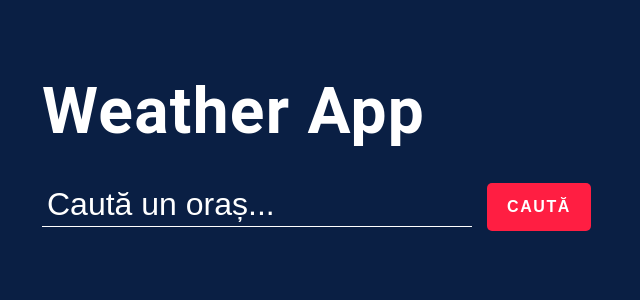
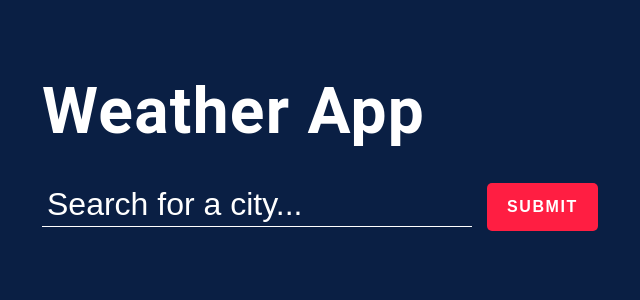
Before and after one commit to AgostonNikolett/weather-app, a React (Create React App) app: page / in a window 1280 px wide. Shown: the top 300 px of the page, without its empty margins (43-683 px from the left). Built offline with nearby package versions, Linux system fonts and the light colour scheme.

Commit message:
refactor: break down App component

```diff
--- a/src/App.js
+++ b/src/App.js
@@ -1,5 +1,8 @@
 import React, { useState } from "react";
 import { fetchWeatherData } from "./api";
+import SearchBar from "./components/SearchBar";
+import WeatherCard from "./components/WeatherCard";
+import ErrorMessage from "./components/ErrorMessage";
 import "./App.css";
 
 const App = () => {
@@ -21,11 +24,10 @@ const App = () => {
 
             if (cities.some((city) => city.id === data.id)) {
                 setError("You already searched for this city.");
-                setQuery("");
                 return;
             }
 
-            setCities((prevCities) => [data, ...prevCities]);
+            setCities( [data, ...cities]);
             setQuery("");
         } catch (error) {
             setError(error.message === "city not found" ? "City not found." : "An error occurred. Please try again later.");
@@ -36,43 +38,35 @@ const App = () => {
         setCities(cities.filter((city) => city.id !== id));
     };
 
+    const speakWeather = (city) => {
+        const text = `${city.name}, ${Math.round(city.main.temp)} degrees, ${city.weather[0].description}`;
+        window.speechSynthesis.speak(new SpeechSynthesisUtterance(text));
+    };
+
     return (
-        <div className="app-container">
-            <header className="top-banner">
+        <div className="app-wrapper">
+            <section className="top-banner">
                 <div className="container">
                     <h1 className="heading">Weather App</h1>
-                    <form onSubmit={handleSearch}>
-                        <input
-                            type="text"
-                            placeholder="Caută un oraș..."
-                            value={query}
-                            onChange={(e) => setQuery(e.target.value)}
-                        />
-                        <button type="submit">CAUTĂ</button>
-                        {error && <span className="error-msg">{error}</span>}
-                    </form>
+                    <SearchBar
+                        query={query}
+                        setQuery={setQuery}
+                        onSearch={handleSearch}
+                    />
+                    <ErrorMessage message={error} />
                 </div>
-            </header>
+            </section>
 
             <section className="ajax-section">
                 <div className="container">
                     <ul className="cities">
                         {cities.map((city) => (
-                            <li key={city.id} className="city-card">
-                                <button className="delete-btn" onClick={() => removeCity(city.id)}>×</button>
-                                <h2 className="city-name">
-                                    <span>{city.name}</span>
-                                    <sup>{city.sys.country}</sup>
-                                </h2>
-                                <div className="city-temp">{Math.round(city.main.temp)}°C</div>
-                                <figure>
-                                    <img
-                                        src={`https://openweathermap.org/img/wn/${city.weather[0].icon}@2x.png`}
-                                        alt={city.weather[0].description}
-                                    />
-                                    <figcaption>{city.weather[0].description}</figcaption>
-                                </figure>
-                            </li>
+                            <WeatherCard
+                                key={city.id}
+                                city={city}
+                                onRemove={removeCity}
+                                onSpeak={speakWeather}
+                            />
                         ))}
                     </ul>
                 </div>
--- /dev/null
+++ b/src/components/ErrorMessage.js
@@ -0,0 +1,12 @@
+import React from 'react';
+
+const ErrorMessage = ({ message }) => {
+    if (!message) return null;
+    return (
+        <span className="error-msg" aria-live="polite">
+            {message}
+        </span>
+    );
+};
+
+export default ErrorMessage;
--- /dev/null
+++ b/src/components/SearchBar.js
@@ -0,0 +1,18 @@
+import React from 'react';
+
+const SearchBar = ({ query, setQuery, onSearch, error }) => {
+    return (
+        <form onSubmit={onSearch} aria-label="Search city form">
+            <input
+                type="text"
+                placeholder="Search for a city..."
+                value={query}
+                onChange={(e) => setQuery(e.target.value)}
+                aria-label="City name input field"
+            />
+            <button type="submit">SUBMIT</button>
+        </form>
+    );
+};
+
+export default SearchBar;
--- /dev/null
+++ b/src/components/WeatherCard.js
@@ -0,0 +1,38 @@
+import React from 'react';
+
+const WeatherCard = ({ city, onRemove, onSpeak }) => {
+    return (
+        <li className="city" role="region" aria-label={`Weather card for ${city.name}`}>
+            <button
+                className="delete-btn"
+                onClick={() => onRemove(city.id)}
+                aria-label={`Remove ${city.name}`}
+            >
+                ×
+            </button>
+
+            <div className="city-header">
+                <button className="speak-btn" onClick={() => onSpeak(city)}>🔊</button>
+                <h2 className="city-name">
+                    <span>{city.name}</span>
+                    <sup>{city.sys.country}</sup>
+                </h2>
+            </div>
+
+            <div className="city-temp">
+                {Math.round(city.main.temp)}<sup>°C</sup>
+            </div>
+
+            <figure>
+                <img
+                    className="city-icon"
+                    src={`https://openweathermap.org/img/wn/${city.weather[0].icon}@2x.png`}
+                    alt={city.weather[0].description}
+                />
+                <figcaption>{city.weather[0].description}</figcaption>
+            </figure>
+        </li>
+    );
+};
+
+export default WeatherCard;
```
